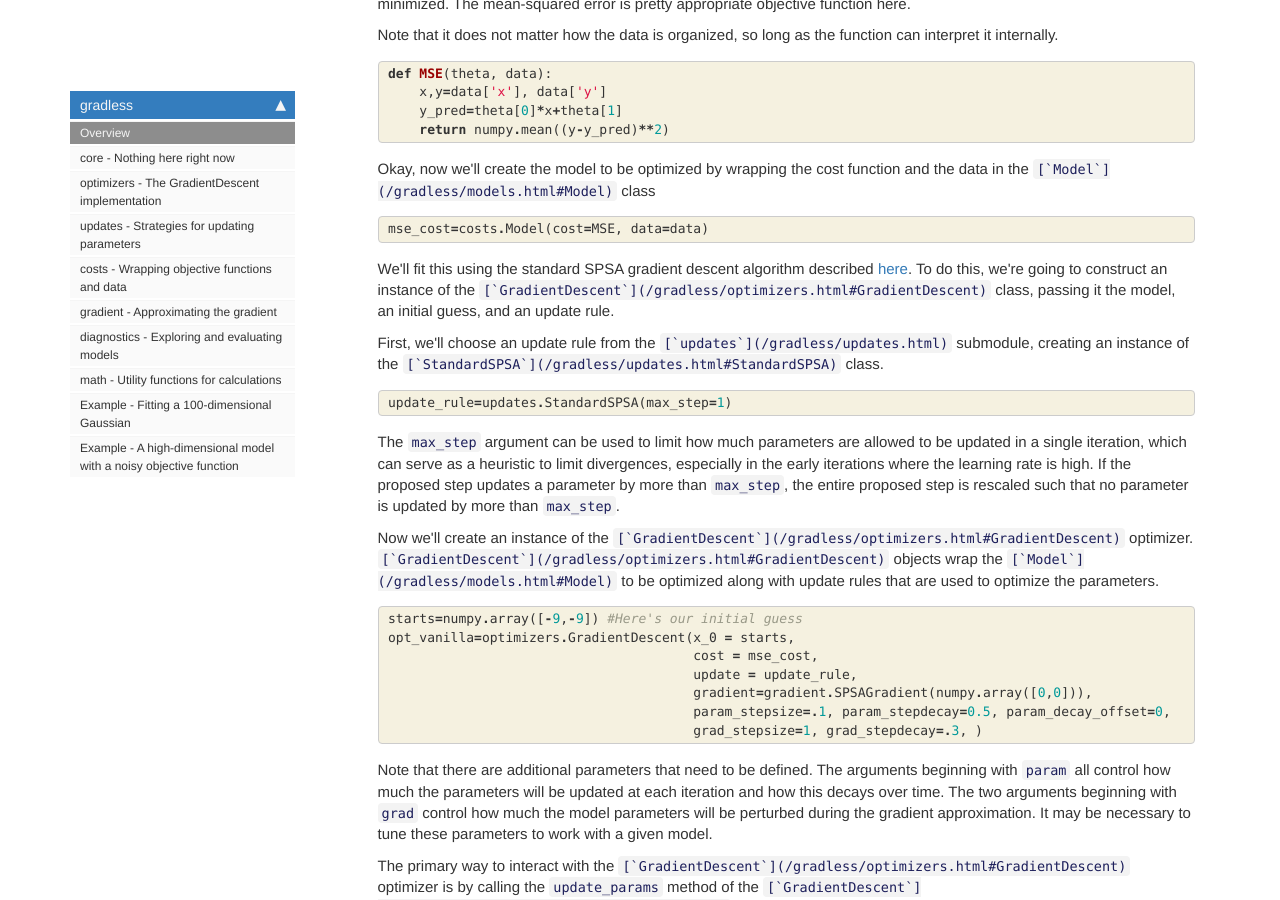
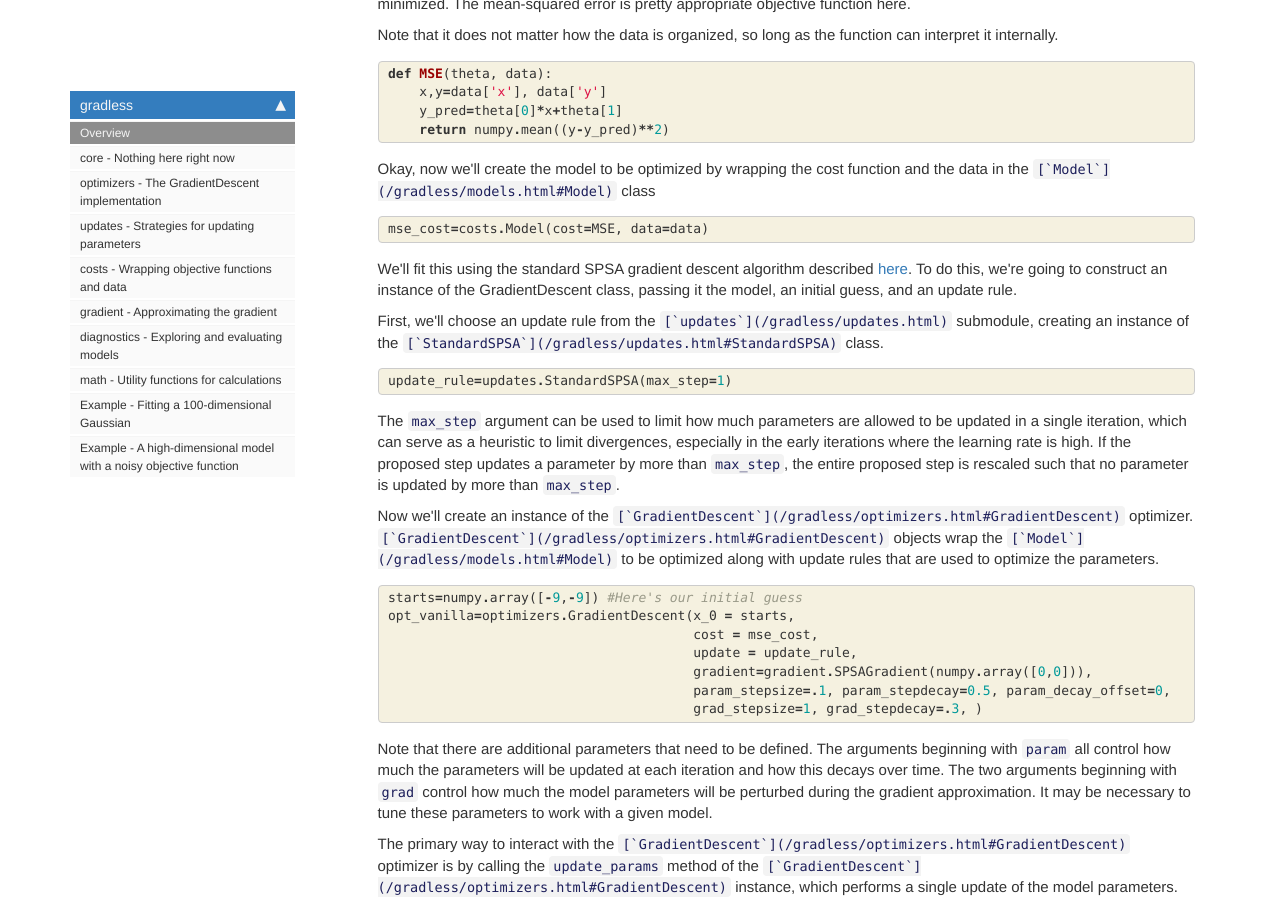
Before and after one commit to LaptopBiologist/gradless, a Jekyll site: the page built from docs/index.html, in a window 1280 px wide and 900 px high, scrolled down 2252 px. Built offline with Jekyll 4.4.1, drawn with Linux system fonts in a browser that asks for light colours; nearby versions of some CDN libraries; comment, search, counter and statistics services are not loaded.

```diff
--- a/docs/index.html
+++ b/docs/index.html
@@ -218,7 +218,7 @@ nb_path: "index.ipynb"
 
 <div class="cell border-box-sizing text_cell rendered"><div class="inner_cell">
 <div class="text_cell_render border-box-sizing rendered_html">
-<p>We'll fit this using the standard SPSA gradient descent algorithm described <a href="https://www.jhuapl.edu/SPSA/PDF-SPSA/Spall_An_Overview.PDF">here</a>. To do this, we're going to construct an instance of the <code>[`GradientDescent`](/gradless/optimizers.html#GradientDescent)</code> class, passing it the model, an initial guess, and an update rule.</p>
+<p>We'll fit this using the standard SPSA gradient descent algorithm described <a href="https://www.jhuapl.edu/SPSA/PDF-SPSA/Spall_An_Overview.PDF">here</a>. To do this, we're going to construct an instance of the GradientDescent class, passing it the model, an initial guess, and an update rule.</p>
 <p>First, we'll choose an update rule from the <code>[`updates`](/gradless/updates.html)</code> submodule, creating an instance of the <code>[`StandardSPSA`](/gradless/updates.html#StandardSPSA)</code> class.</p>
 
 </div>
```
Also changed, not shown: README.md, 1 other file.
